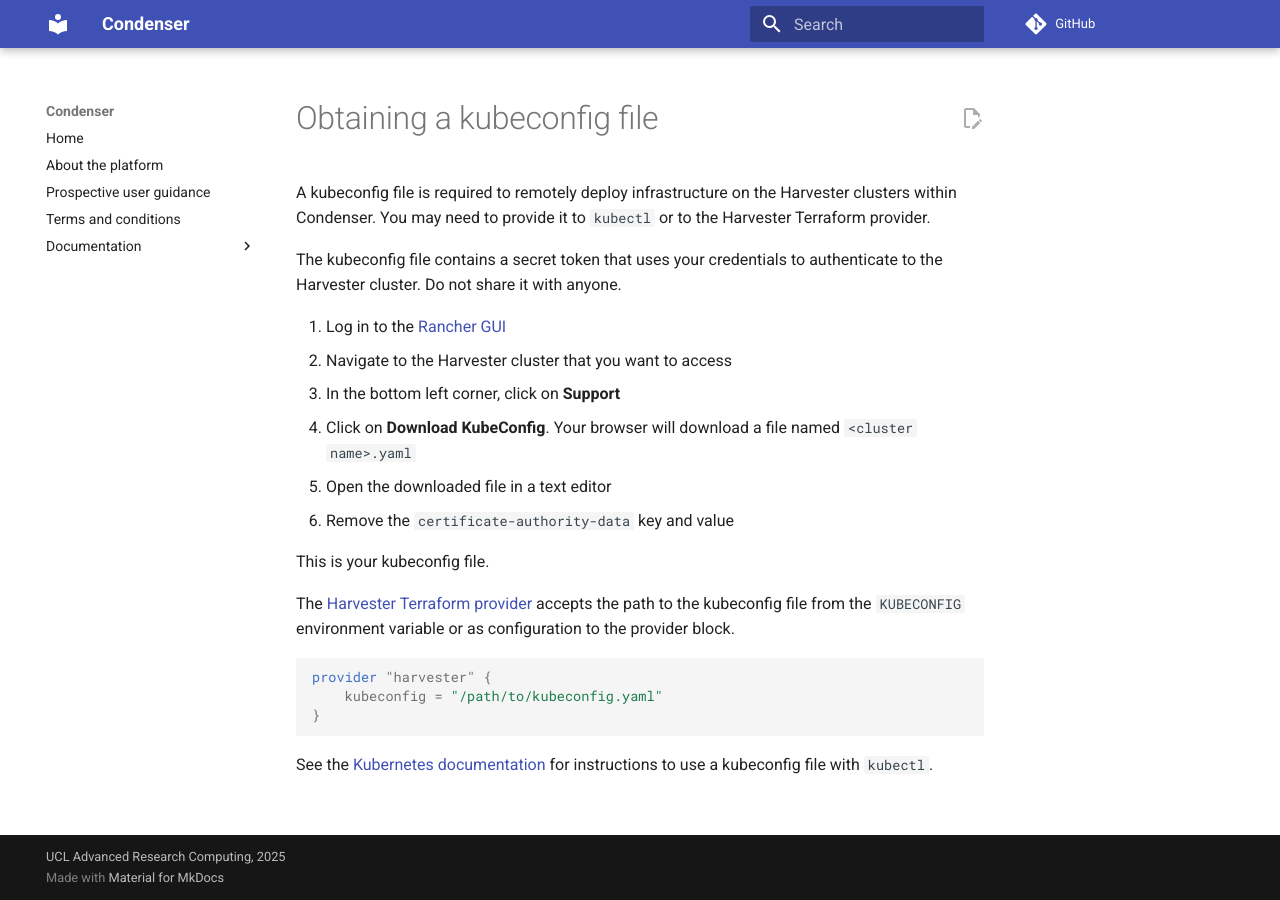
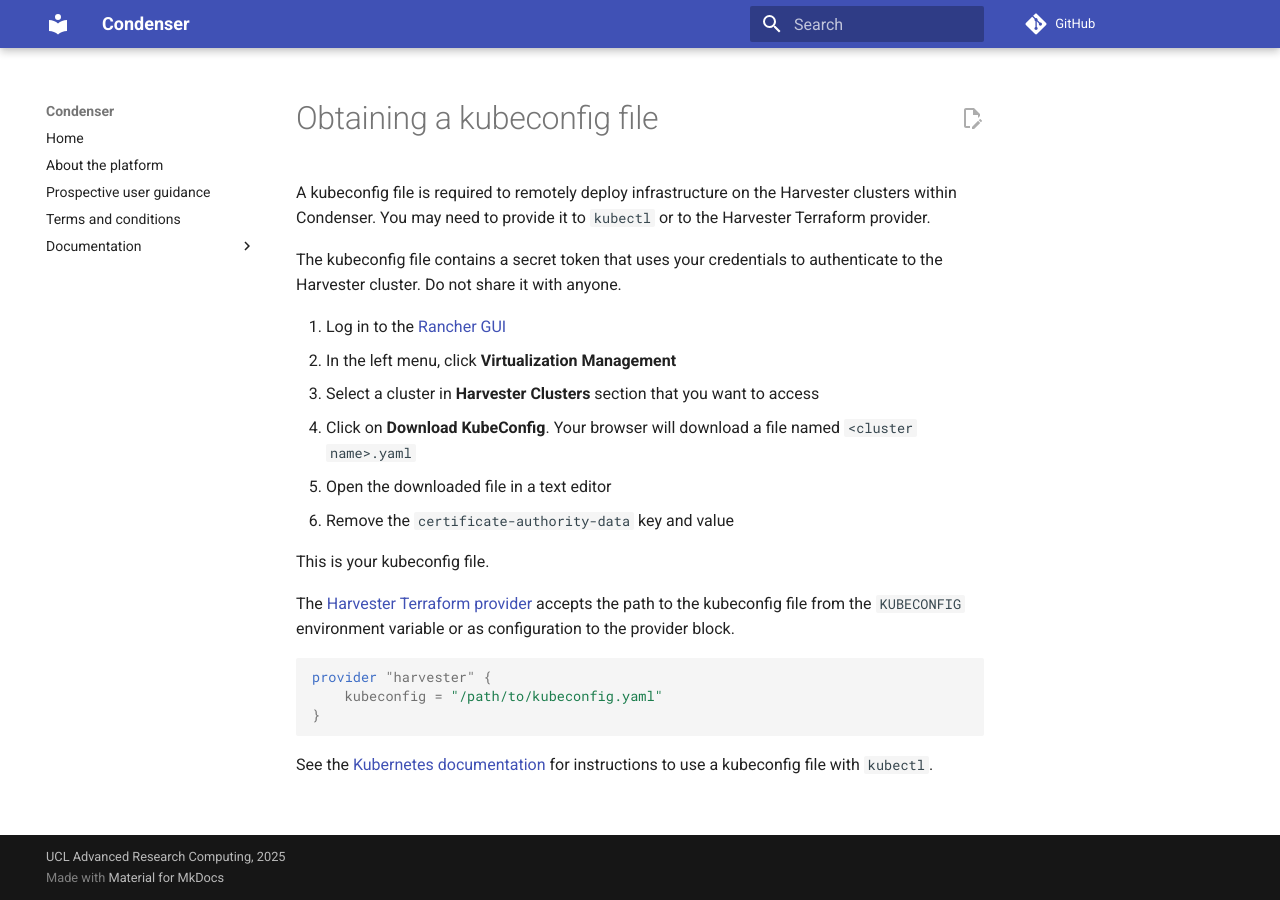
Before and after one commit to UCL-ARC/condenser-mkdocs, an MkDocs documentation site: the page built from docs/stubs/kubeconfig.md, in a window 1280 px wide. Built offline with MkDocs 1.6.1 and Material for MkDocs 9.7.7, drawn with Linux system fonts in a browser that asks for light colours; comment, search, counter and statistics services are not loaded.

Commit message:
KubeConfig updated steps for kubeconfig downloading

```diff
--- a/docs/stubs/kubeconfig.md
+++ b/docs/stubs/kubeconfig.md
@@ -12,8 +12,8 @@
 to the Harvester cluster. Do not share it with anyone.
 
 1. Log in to the [Rancher GUI](https://rancher.condenser.arc.ucl.ac.uk/)
-2. Navigate to the Harvester cluster that you want to access
-3. In the bottom left corner, click on **Support**
+2. In the left menu, click **Virtualization Management**
+3. Select a cluster in **Harvester Clusters** section that you want to access
 4. Click on **Download KubeConfig**. Your browser will download a file named
 `<cluster name>.yaml`
 5. Open the downloaded file in a text editor
```
